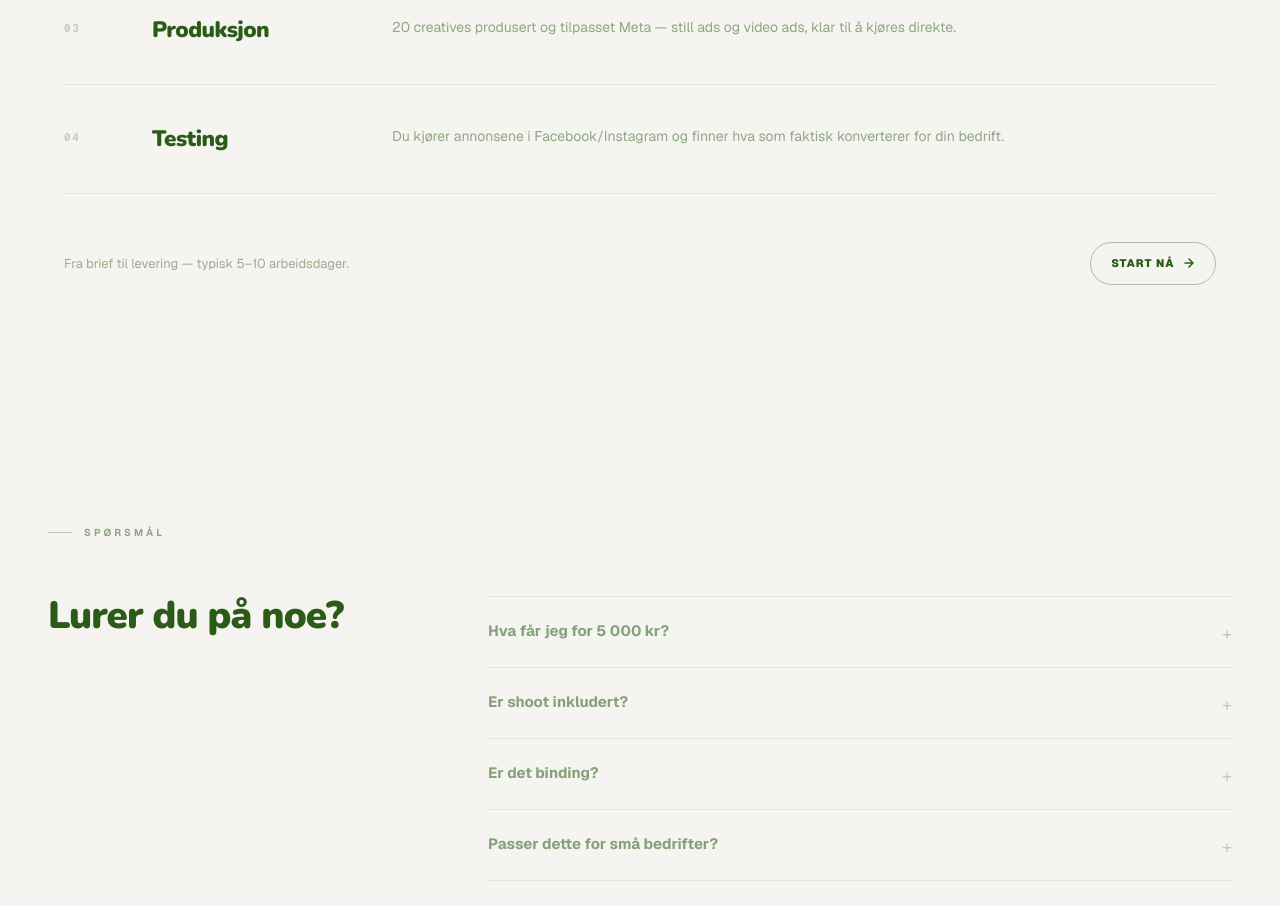
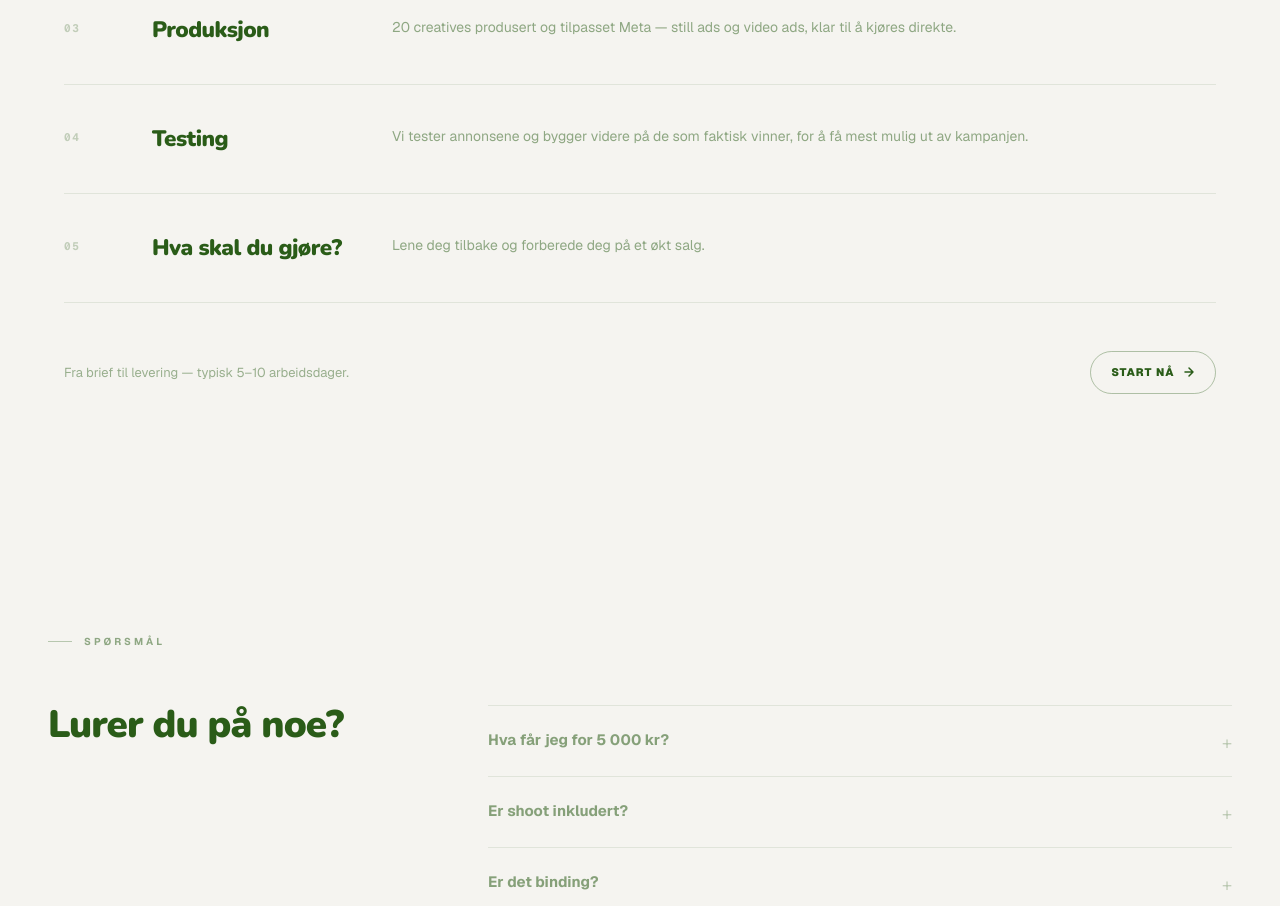
Before and after one commit to vetlegang/klyr-landing-page, a Next.js app: page / in a window 1280 px wide. Shown: the part 4120-5026 px from the top of the page. Built offline with nearby package versions, Linux system fonts and the light colour scheme.

Commit message:
feat: oppdater testing-tekst og legg til steg 05

```diff
--- a/app/components/Process.tsx
+++ b/app/components/Process.tsx
@@ -25,7 +25,12 @@ const steps = [
   {
     num: "04",
     title: "Testing",
-    desc: "Du kjører annonsene i Facebook/Instagram og finner hva som faktisk konverterer for din bedrift.",
+    desc: "Vi tester annonsene og bygger videre på de som faktisk vinner, for å få mest mulig ut av kampanjen.",
+  },
+  {
+    num: "05",
+    title: "Hva skal du gjøre?",
+    desc: "Lene deg tilbake og forberede deg på et økt salg.",
   },
 ];
 
```
